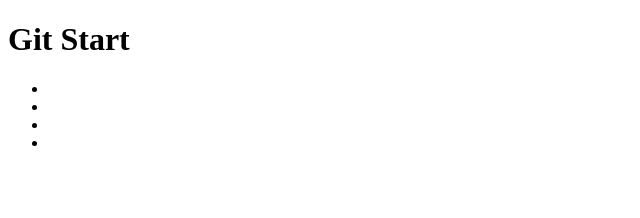
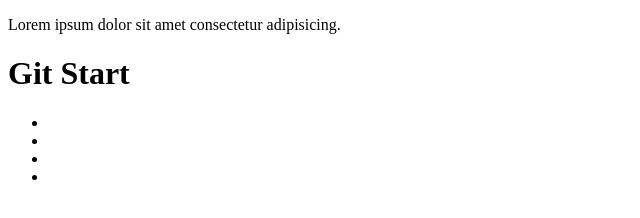
Before and after one commit to KaterynaMoskalenko/080621_test, a plain HTML site: page index.html in a window 1280 px wide. Shown: the whole page, without its empty margins (0-640 px from the left). Drawn offline with Linux system fonts and the light colour scheme.

Commit message:
Added header block

```diff
--- a/index.html
+++ b/index.html
@@ -7,6 +7,8 @@
     <title>Lesson4 GIT</title>
 </head>
 <body>
+    <header class="header"><p>Lorem ipsum dolor sit amet consectetur adipisicing.</p>
+    </header>
     <h1>Git Start</h1>
     <nav class="nav">
         <ul class="menu">
```
